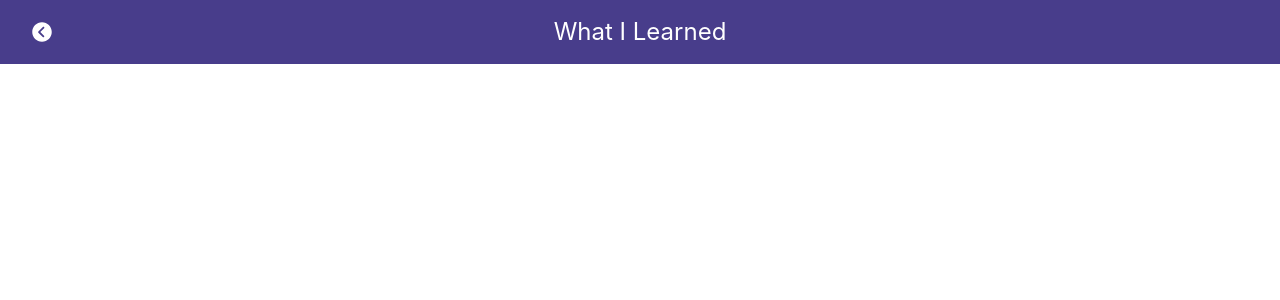
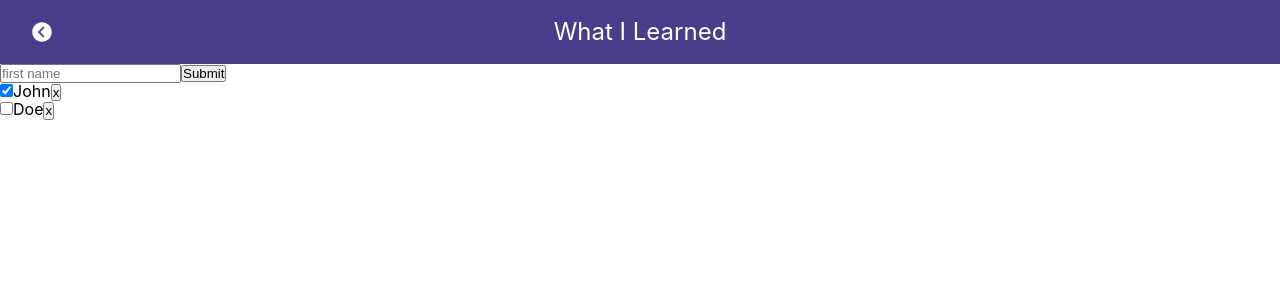
Before and after one commit to saebomp/todayilearned, a React (Create React App) app: page /crud3 in a window 1280 px wide. Shown: the top 300 px of the page. Built offline with nearby package versions, Linux system fonts and the light colour scheme.

Commit message:
add Crud3

```diff
--- a/src/App.js
+++ b/src/App.js
@@ -29,6 +29,7 @@ import Form_state from './components/Form_state'
 import Crud2 from './components/Crud2/Crud2'
 import Crudprops2 from './components/Crud2/Crudprops2'
 import Crudhooks2 from './components/Crud2/Crudhooks2'
+import Crud3 from './components/Crud2/Crud3'
 
 
 
@@ -65,6 +66,7 @@ function App() {
         <Route exact path="/crud2" component={Crud2} />
         <Route exact path="/crudprops2" component={Crudprops2} />
         <Route exact path="/crudhooks2" component={Crudhooks2} />
+        <Route exact path="/crud3" component={Crud3} />
       </div>
     </Router>
   );
--- a/src/Data.js
+++ b/src/Data.js
@@ -161,4 +161,10 @@ export let DATA = [
     title : 'crudprops2',
     component : 'Crudprops2'
   },
+  {
+    id: 32,
+    path : '/crud3',
+    title : 'crud3',
+    component : 'Crud3'
+  },
 ]
--- /dev/null
+++ b/src/components/Crud2/Crud3.js
@@ -0,0 +1,62 @@
+import React, {Component} from 'react';
+
+class Crud3 extends Component {
+    constructor(props) {
+      super(props);
+      this.state = {
+        initialUser : {},
+        users: [
+            {
+            id:1,
+            firstname:'John',
+            status:true},
+            {
+                id:2,
+                firstname:'Doe',
+                status:false}
+        ]
+      }
+    }
+
+handleChange = (e) => {
+    const {value} = e.target;
+    this.setState({initialUser: {...this.state.initialUser, firstname:value}})
+}
+handleSubmit = (e) => {
+    e.preventDefault();
+    this.setState({users:[
+        ...this.state.users,
+        {id: this.state.users.length + 1,
+        firstname:this.state.initialUser.firstname,
+        status:false
+    }
+    ]})
+}
+handleDelete = (id) => {
+    const newUser = this.state.users.filter(el => el.id !== id)
+    this.setState({
+        users:newUser
+    })
+}
+render = () => {
+    return (
+        <>
+        <div>
+            <input type="text" placeholder="first name" onChange={this.handleChange} />
+            <button onClick={this.handleSubmit}>Submit</button>
+        </div>
+        <div>
+            {this.state.users.map(user => (
+                <div>
+                    <span><input type="checkbox" checked={user.status} /></span>
+                    {user.firstname}
+                    <span><button onClick={() => this.handleDelete(user.id)}>x</button></span>
+                </div>
+            ))}
+        </div>
+        </>
+        );
+    }
+}
+
+export default Crud3;
```
